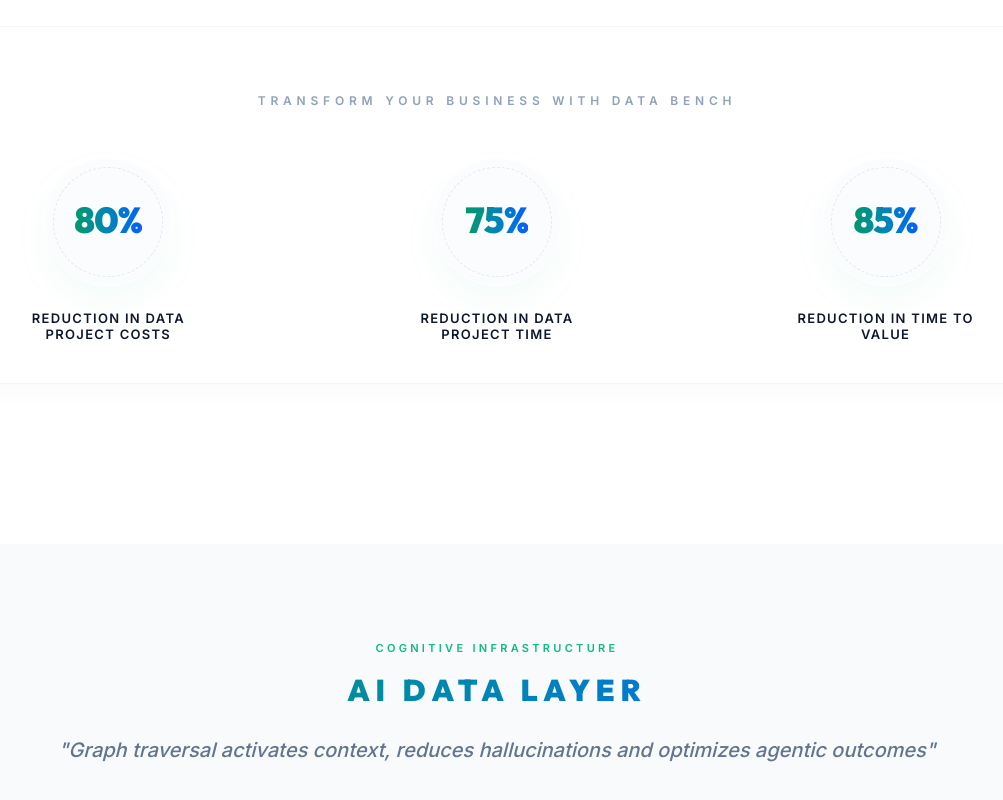
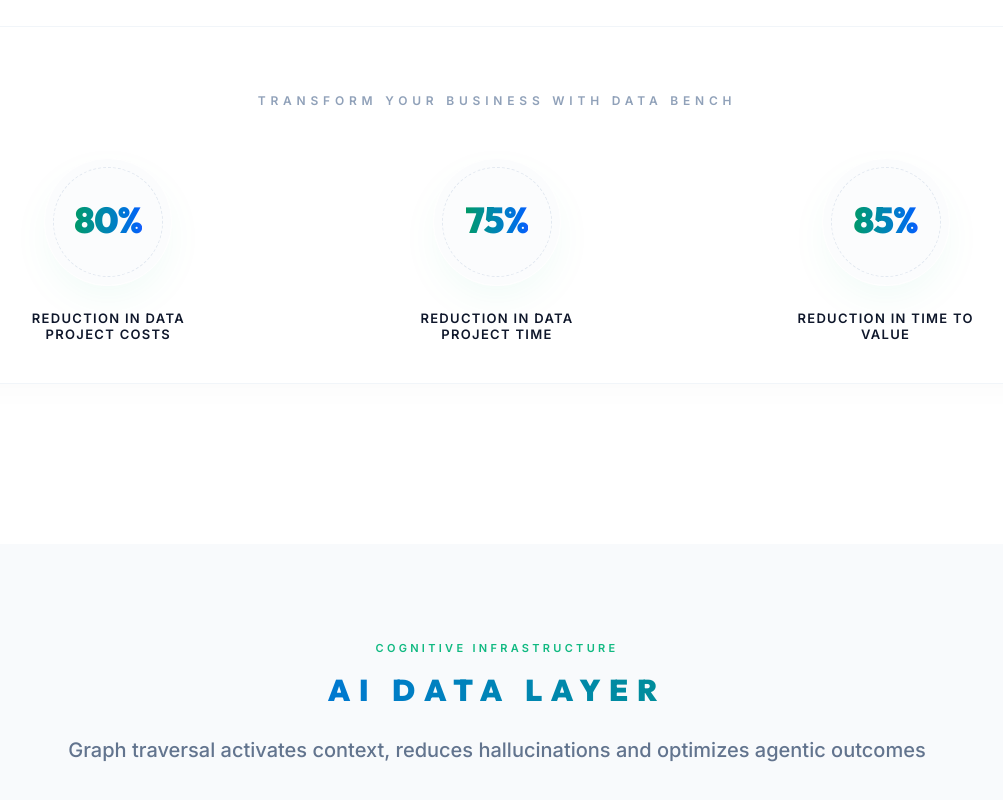
Before and after one commit to msantacruz777/Databench, a React (Vite) app: page / in a window 1280 px wide. Shown: the part 1990-2790 px from the top of the page, without its empty margins (143-1146 px from the left). Built offline with nearby package versions, Linux system fonts and the light colour scheme; no server answers.

Commit message:
fix(hero): Update gradient direction and remove italic
Adjusts the gradient direction for the rotating title and the "AI Data Layer" heading to go from blue to emerald. Also removes the italic styling from the descriptive paragraph in the "AI Data Layer" section for a cleaner look.

```diff
--- a/src/App.tsx
+++ b/src/App.tsx
@@ -144,11 +144,11 @@
             <span className="text-[#10b981] font-bold text-[11px] tracking-[0.3em] uppercase mb-4 block">
               Cognitive Infrastructure
             </span>
-            <h2 className="text-2xl md:text-3xl font-display font-black text-transparent bg-clip-text bg-gradient-to-r from-emerald-600 to-blue-600 mb-6 leading-tight tracking-[0.2em] uppercase">
+            <h2 className="text-2xl md:text-3xl font-display font-black text-transparent bg-clip-text bg-gradient-to-r from-blue-600 to-emerald-600 mb-6 leading-tight tracking-[0.3em] uppercase">
               AI Data Layer
             </h2>
-            <p className="text-lg md:text-xl text-slate-500 leading-relaxed font-medium italic">
-              "Graph traversal activates context, reduces hallucinations and optimizes agentic outcomes"
+            <p className="text-lg md:text-xl text-slate-500 leading-relaxed font-medium">
+              Graph traversal activates context, reduces hallucinations and optimizes agentic outcomes
             </p>
           </motion.div>
         </div>
--- a/src/components/Hero.tsx
+++ b/src/components/Hero.tsx
@@ -42,7 +42,7 @@
                         animate={{ y: 0, opacity: 1 }}
                         exit={{ y: "-100%", opacity: 0 }}
                         transition={{ duration: 0.5, ease: [0.23, 1, 0.32, 1] }}
-                        className="text-transparent bg-clip-text bg-gradient-to-r from-emerald-600 to-blue-600 inline-flex items-center whitespace-nowrap py-1 px-2"
+                        className="text-transparent bg-clip-text bg-gradient-to-r from-blue-600 to-emerald-600 inline-flex items-center whitespace-nowrap py-1 px-2"
                       >
                         DATA&nbsp;&nbsp;{words[index]}
                       </motion.span>
```
